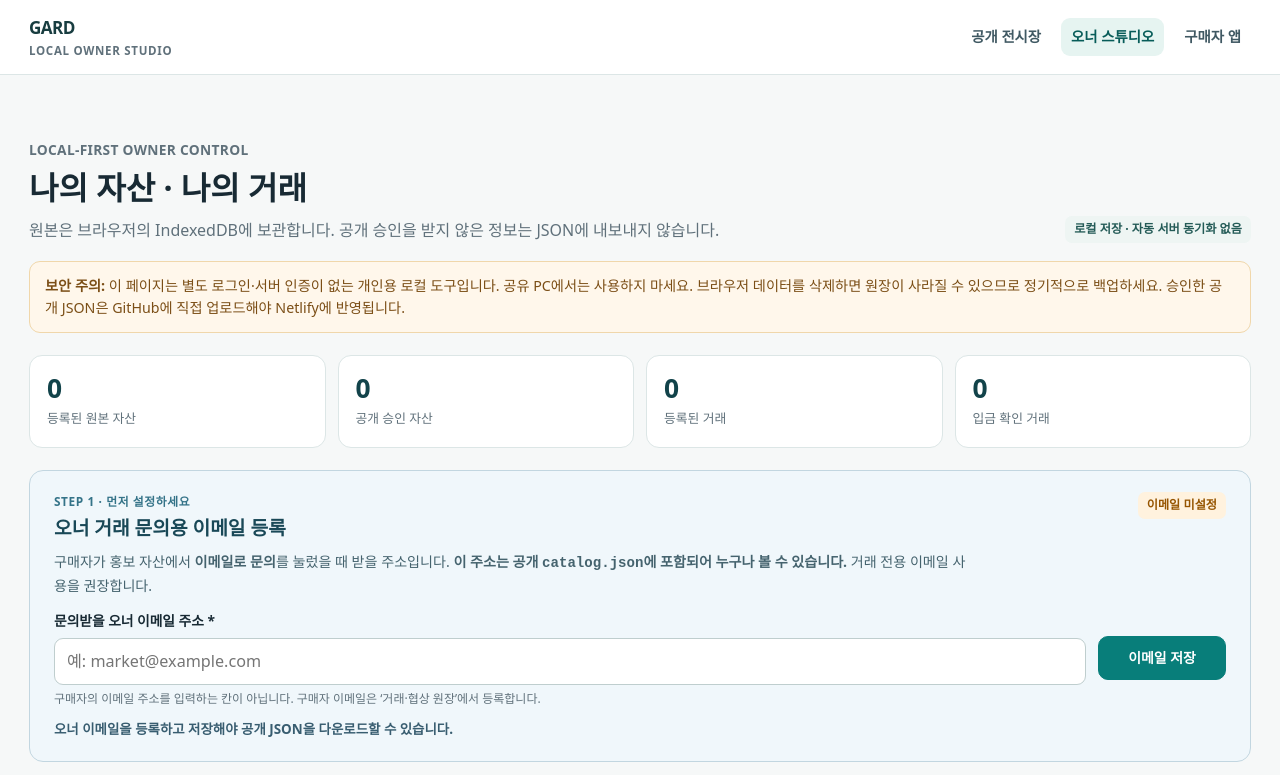
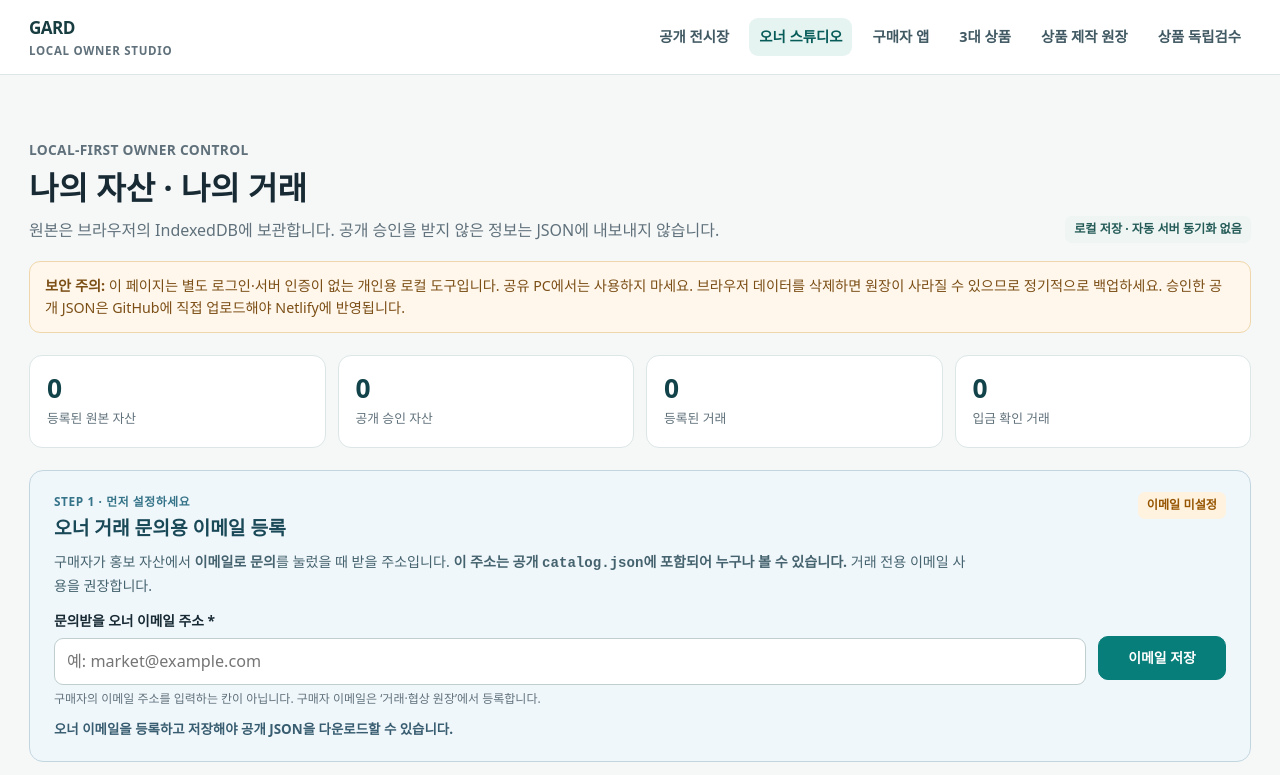
Before and after one commit to ANN-KOREA/GARD-P2P-Asset-Market-2, a website with bundled scripts: page owner.html in a window 1280 px wide. Shown: the top 775 px of the page. Built offline with nearby package versions, Linux system fonts and the light colour scheme.

Commit message:
Add GARD three-product navigation to owner.html

```diff
--- a/owner.html
+++ b/owner.html
@@ -1,4 +1,4 @@
-<!doctype html><html lang="ko"><head><meta charset="utf-8"><meta name="viewport" content="width=device-width,initial-scale=1"><title>오너 스튜디오 | GARD P2P Asset Market</title><link rel="stylesheet" href="./styles.css"><script type="module" src="./js/owner.js"></script></head><body><a href="#main" class="skip">본문으로 건너뛰기</a><header class="site-header"><div class="head-inner"><a class="brand" href="./index.html">GARD <span>LOCAL OWNER STUDIO</span></a><nav class="navlinks"><a href="./index.html">공개 전시장</a><a href="./owner.html" aria-current="page">오너 스튜디오</a><a href="./buyer.html">구매자 앱</a></nav></div></header>
+<!doctype html><html lang="ko"><head><meta charset="utf-8"><meta name="viewport" content="width=device-width,initial-scale=1"><title>오너 스튜디오 | GARD P2P Asset Market</title><link rel="stylesheet" href="./styles.css"><script type="module" src="./js/owner.js"></script></head><body><a href="#main" class="skip">본문으로 건너뛰기</a><header class="site-header"><div class="head-inner"><a class="brand" href="./index.html">GARD <span>LOCAL OWNER STUDIO</span></a><nav class="navlinks"><a href="./index.html">공개 전시장</a><a href="./owner.html" aria-current="page">오너 스튜디오</a><a href="./buyer.html">구매자 앱</a><a href="./products.html">3대 상품</a><a href="./product-studio.html">상품 제작 원장</a><a href="./product-review.html">상품 독립검수</a></nav></div></header>
 <main id="main" class="container"><div class="section-header"><div><div class="kicker">LOCAL-FIRST OWNER CONTROL</div><h1 style="margin:2px 0">나의 자산 · 나의 거래</h1><p>원본은 브라우저의 IndexedDB에 보관합니다. 공개 승인을 받지 않은 정보는 JSON에 내보내지 않습니다.</p></div><span class="chip">로컬 저장 · 자동 서버 동기화 없음</span></div><div class="inline-help warn"><strong>보안 주의:</strong> 이 페이지는 별도 로그인·서버 인증이 없는 개인용 로컬 도구입니다. 공유 PC에서는 사용하지 마세요. 브라우저 데이터를 삭제하면 원장이 사라질 수 있으므로 정기적으로 백업하세요. 승인한 공개 JSON은 GitHub에 직접 업로드해야 Netlify에 반영됩니다.</div>
 <div class="stats" aria-label="운영 개요"><div class="stat"><strong id="metric-assets">0</strong><span>등록된 원본 자산</span></div><div class="stat"><strong id="metric-published">0</strong><span>공개 승인 자산</span></div><div class="stat"><strong id="metric-deals">0</strong><span>등록된 거래</span></div><div class="stat"><strong id="metric-paid">0</strong><span>입금 확인 거래</span></div></div>
 <section class="owner-email-setup" id="owner-email-setup" aria-labelledby="owner-email-heading">
```
